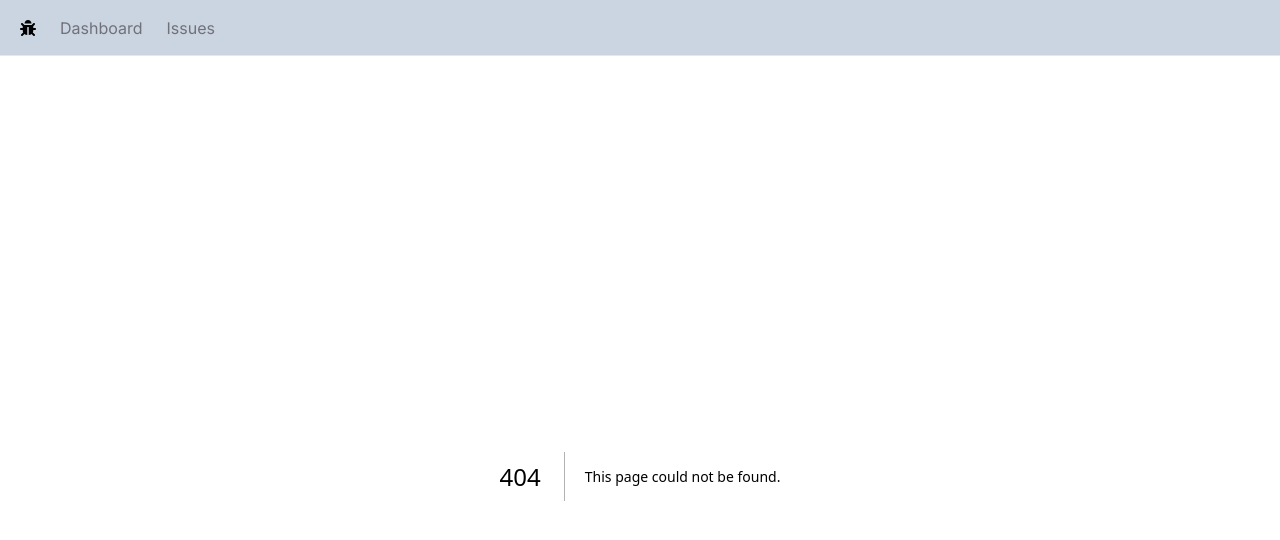
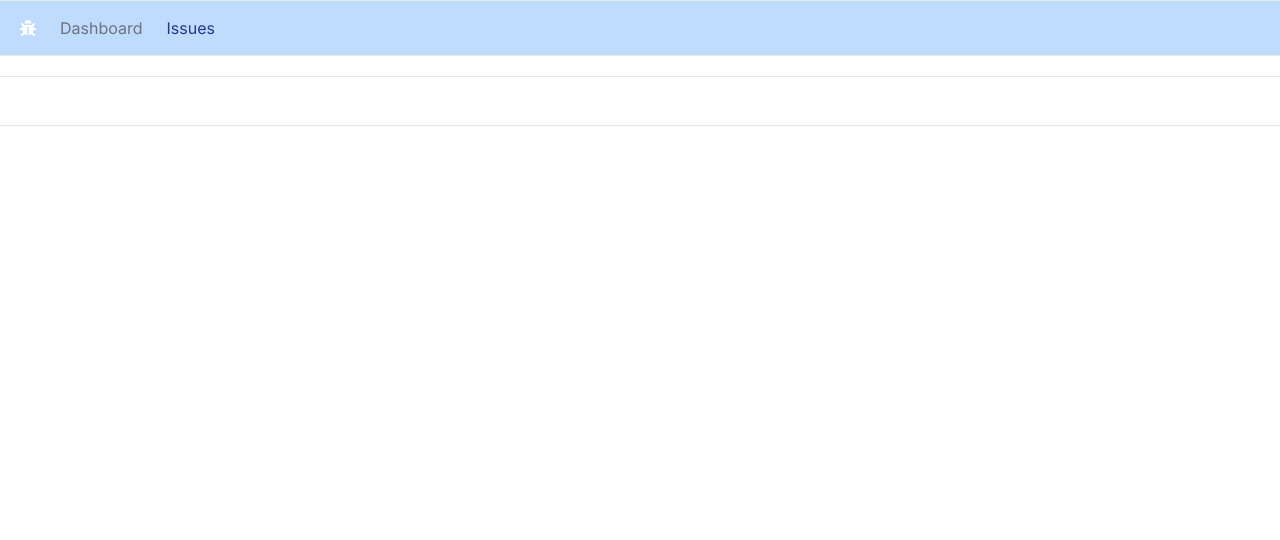
Before and after one commit to Mariptime/issue-tracker, a Next.js app: page /issues in a window 1280 px wide. Before the commit this address had no page. Shown: the top 540 px of the page. Built offline with nearby package versions, Linux system fonts and the light colour scheme.

Commit message:
Style active link in NavBar

```diff
--- a/app/NavBar.tsx
+++ b/app/NavBar.tsx
@@ -1,21 +1,30 @@
-import { link } from 'fs';
+'use client';
+
 import Link from 'next/link'
+import { usePathname } from 'next/navigation';
 import React from 'react'
 import { FaBug } from "react-icons/fa";
+import classNames from 'classnames';
 
 const NavBar = () => {
+    const currentPath = usePathname();
+
     const links = [
         { href: '/', label: 'Dashboard' },
         { href: '/issues', label: 'Issues' },
     ]
     return (
-        <nav className='flex bg-slate-300 space-x-6 border-b h-14 px-5 items-center mb-5'>
+        <nav className='flex bg-blue-200 space-x-6 border-y h-14 px-5 items-center mb-5'>
             <Link href="/"><FaBug /></Link>
             <ul className='flex space-x-6'>
                 {links.map(link =>
                     <Link
                         key='href'
-                        className='text-zinc-500 hover:text-zinc-700 transition-colors'
+                        className={classNames({
+                            'text-blue-900': currentPath === link.href,
+                            'text-zinc-500': currentPath !== link.href,
+                            'hover:text-zinc-700 transition-colors': true
+                        })}
                         href={link.href}>{link.label}</Link>)}
 
             </ul>
--- /dev/null
+++ b/app/issues/page.tsx
@@ -0,0 +1,9 @@
+import React from 'react'
+
+const IssuesPage = () => {
+  return (
+    <div>IssuesPage</div>
+  )
+}
+
+export default IssuesPage
--- a/app/layout.tsx
+++ b/app/layout.tsx
@@ -19,7 +19,7 @@ export default function RootLayout({
     <html lang="en">
       <body className={inter.className}>
         <NavBar />
-        <main>{children}</main>
+        <main className='border-y px-5'>asdad{children}</main>
          </body>
     </html>
   )
--- a/package.json
+++ b/package.json
@@ -13,6 +13,7 @@
     "@types/react": "18.3.2",
     "@types/react-dom": "18.3.0",
     "autoprefixer": "10.4.19",
+    "classnames": "^2.3.2",
     "eslint": "8.57.0",
     "eslint-config-next": "14.2.3",
     "next": "14.2.3",
```
Also changed, not shown: 1 other file (tests, documents, lock files or other folders).
